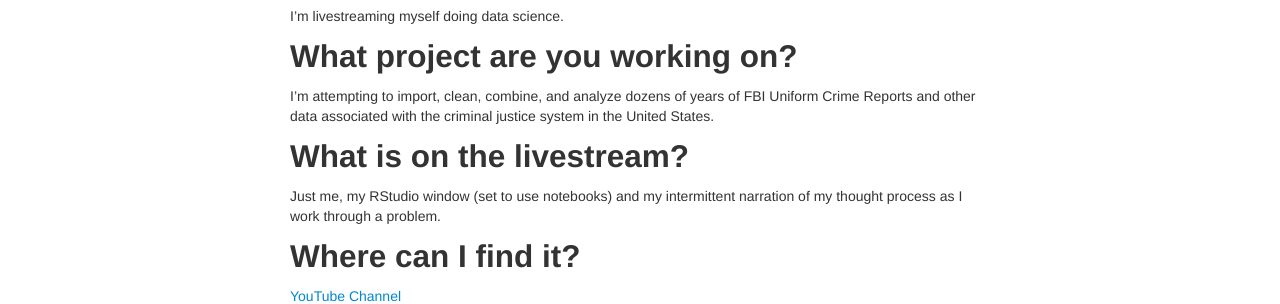
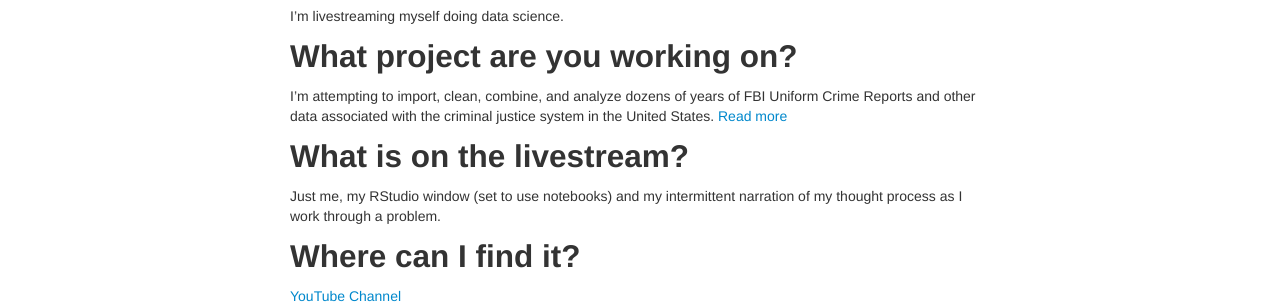
Before and after one commit to jknowles/DataScienceLivestream, a Jekyll site: the page built from index.md, in a window 1280 px wide. Shown: the part 246-550 px from the top of the page. Built offline with Jekyll 4.4.1, drawn with Linux system fonts in a browser that asks for light colours.

Commit message:
reconciled

```diff
--- a/index.md
+++ b/index.md
@@ -13,7 +13,7 @@ I'm livestreaming myself doing data science.
 
 I'm attempting to import, clean, combine, and analyze dozens of years of FBI
 Uniform Crime Reports and other data associated with the criminal justice system
-in the United States.
+in the United States. [Read more](pages/project.html)
 
 ## What is on the livestream?
 
```
